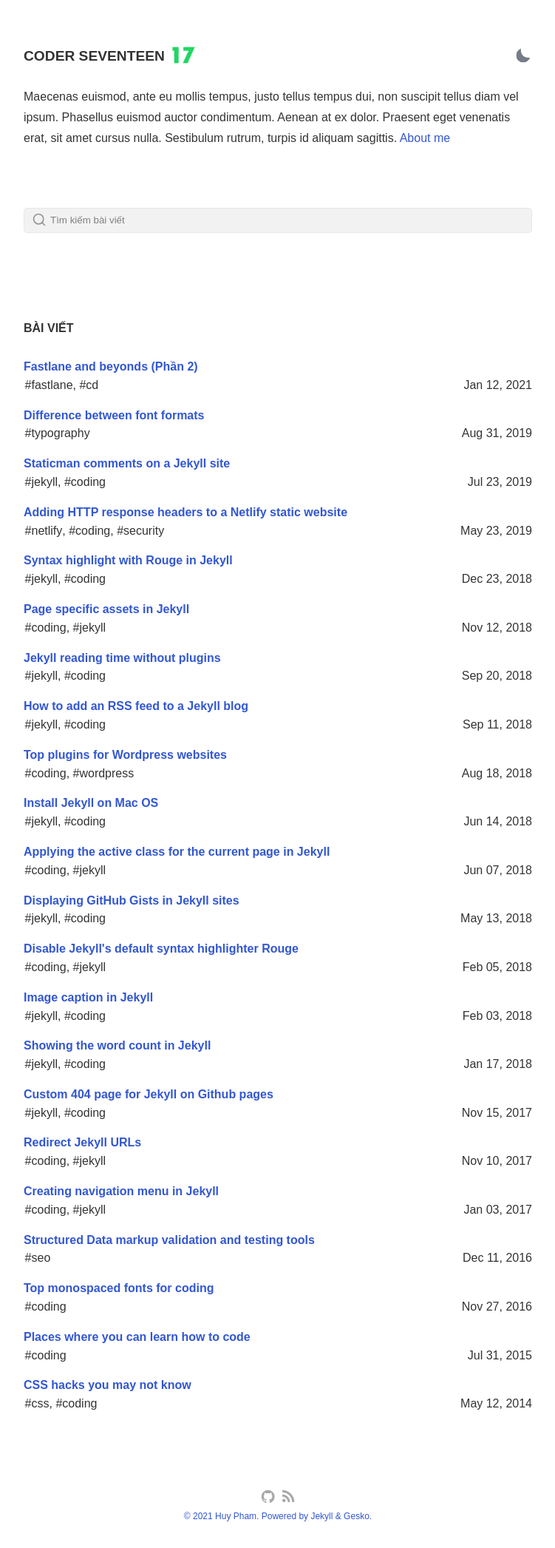
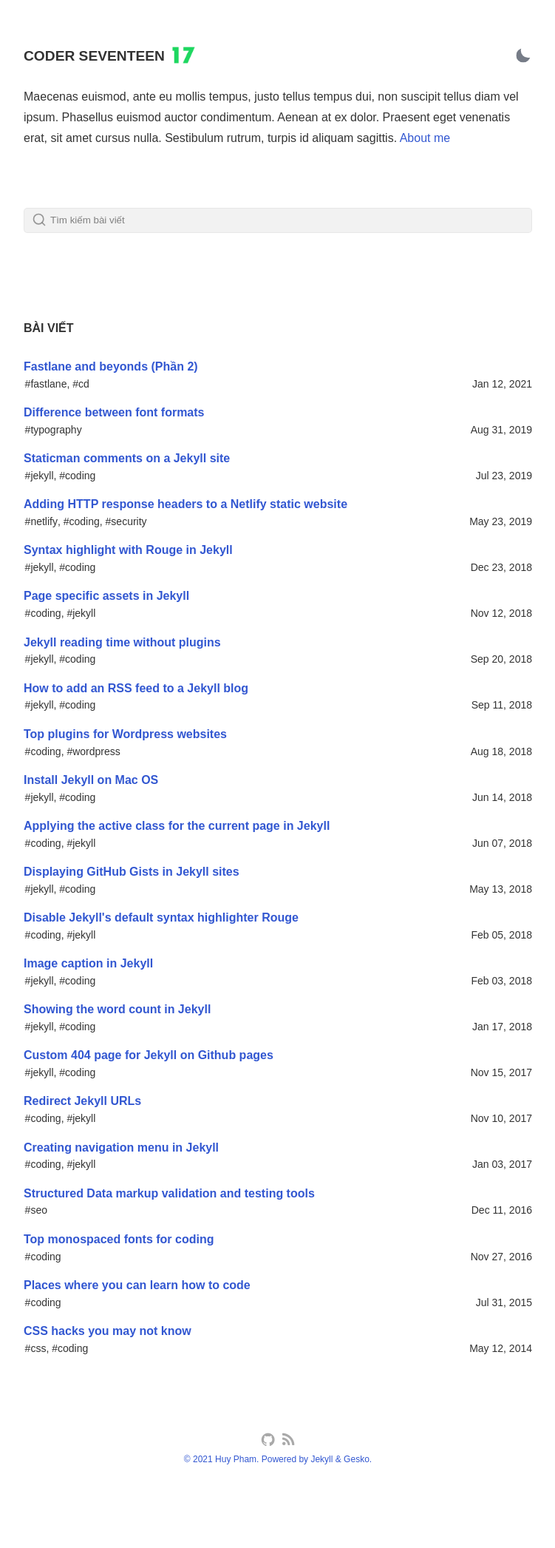
Before and after one commit to coder7eeN/coder7eeN.github.io, a Jekyll site: the page built from index.html, in a window 1280 px wide. Shown: the whole page at 74% size, without its empty margins (264-1015 px from the left). Built offline with Jekyll 4.4.1, drawn with Linux system fonts in a browser that asks for light colours; some web fonts are replaced; after the commit the page ends 2016 px from its top, so only the background shows below that.

Commit message:
chore: fix tag home time

```diff
--- a/_sass/_main.scss
+++ b/_sass/_main.scss
@@ -325,6 +325,11 @@ header ul {
   .tag-home-detail {
     display: flex;
     margin-left: 0.1rem;
+    font-size: 14px;
+  }
+
+  .tag-home-time{
+    font-size: 14px;
   }
 }
 
--- a/index.html
+++ b/index.html
@@ -52,7 +52,7 @@ layout: default
                 #{{ tag }}</p>{% unless forloop.last %}, {% endunless %}
                 {% endfor %}
             </span>
-            <time datetime="{{ post.date | date_to_xmlschema }}">{{ post.date | date: "%b %d, %Y" }}</time>
+            <time class="tag-home-time" datetime="{{ post.date | date_to_xmlschema }}">{{ post.date | date: "%b %d, %Y" }}</time>
         </li>
         {% endfor %}
     </ul>
```
